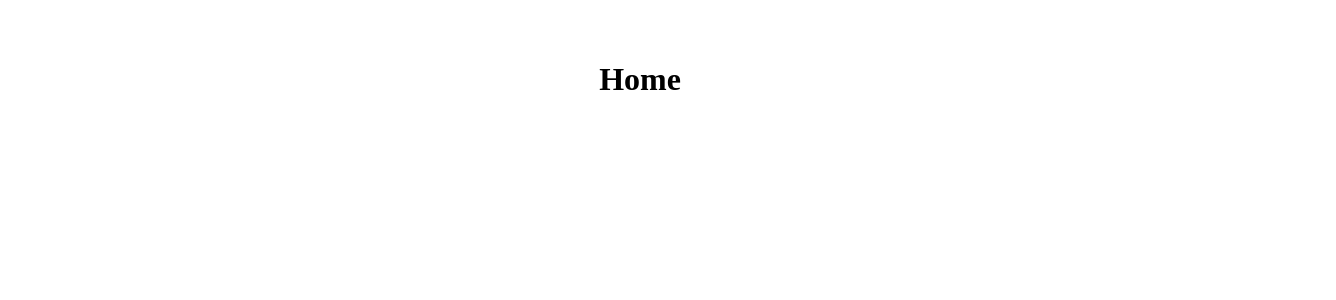
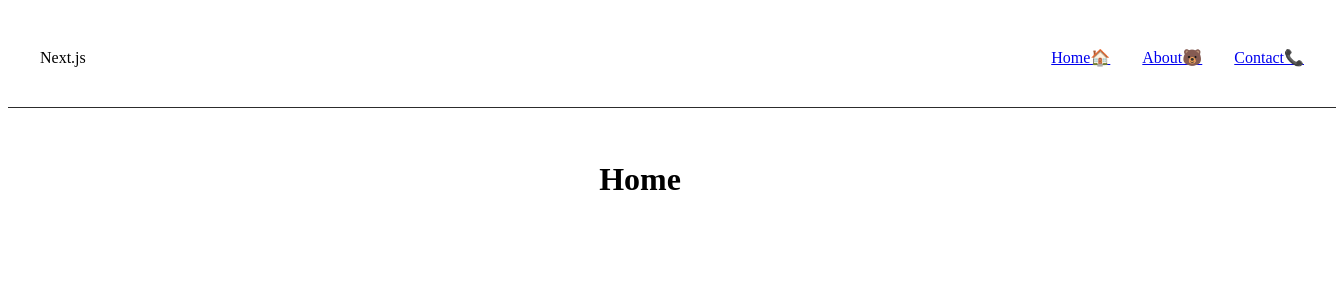
Before and after one commit to Ank1t777/nextJs-routing, a Next.js app: page / in a window 1280 px wide. Shown: the top 300 px of the page, 1336 px wide, since content can reach past the window. Built offline with nearby package versions, Linux system fonts and the light colour scheme.

Commit message:
corrected css

```diff
--- a/app/layout.tsx
+++ b/app/layout.tsx
@@ -1,6 +1,7 @@
 import type { Metadata } from "next";
 import localFont from "next/font/local";
 import "./globals.css";
+import Navbar from '@/components/Navbar';
 
 const geistSans = localFont({
   src: "./fonts/GeistVF.woff",
@@ -28,6 +29,7 @@ export default function RootLayout({
       <body
         className={`${geistSans.variable} ${geistMono.variable} antialiased`}
       >
+        <Navbar />
         {children}
       </body>
     </html>
--- a/components/Navbar.jsx
+++ b/components/Navbar.jsx
@@ -8,13 +8,13 @@ const navbar = () => {
                 <p>Next.js</p>
                 <ul className={styles.links}>
                     <Link href='/'>
-                        <li>Home</li>
+                        <li>Home🏠</li>
                     </Link>
                     <Link href='/about'>
-                        <li>About</li>
+                        <li>About🐻</li>
                     </Link>
                     <Link href='/contact'>
-                        <li>Contact</li>
+                        <li>Contact📞</li>
                     </Link>
                 </ul>
             </nav>
@@ -22,4 +22,4 @@ const navbar = () => {
     );
 };
 
-export default Navbar;
+export default navbar;
--- a/components/navbar.module.css
+++ b/components/navbar.module.css
@@ -5,9 +5,10 @@
     align-items: center;
     justify-content: space-between;
     flex-wrap: wrap;
+    border-bottom: 1px solid #2c2c2c; /* Adds only a border without rounded corners */
+}
 
-    border-radius: 1px solid #2c2c2c;
-}
+
 
 .links {
     flex: 1;
```
